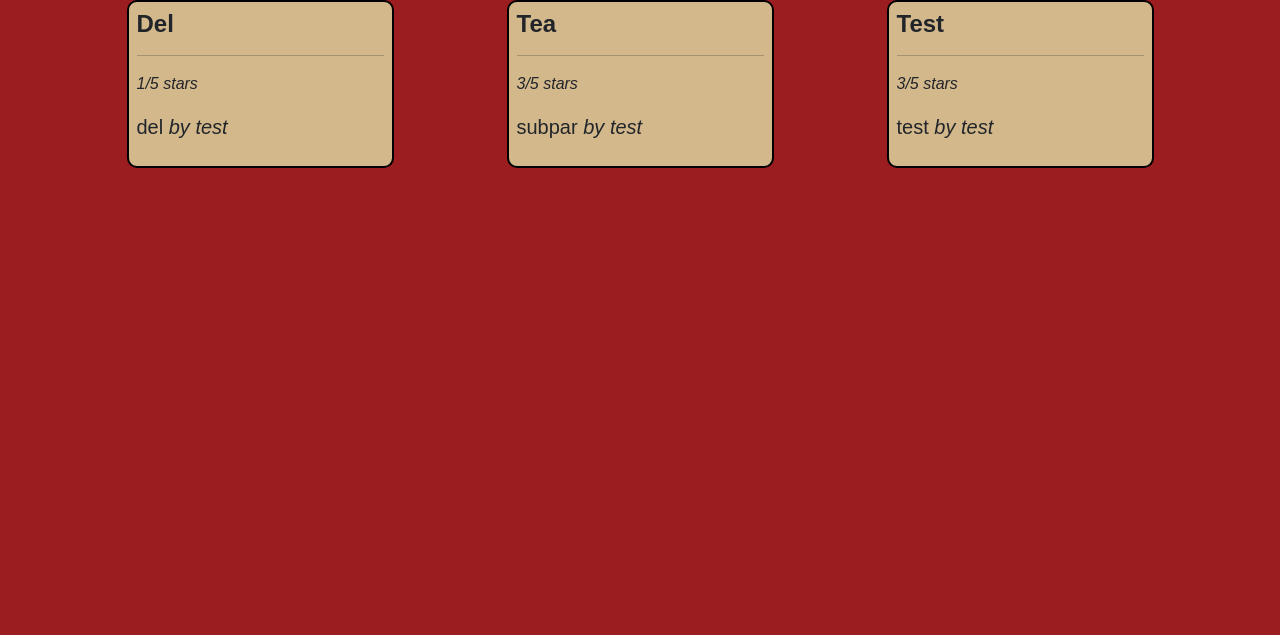
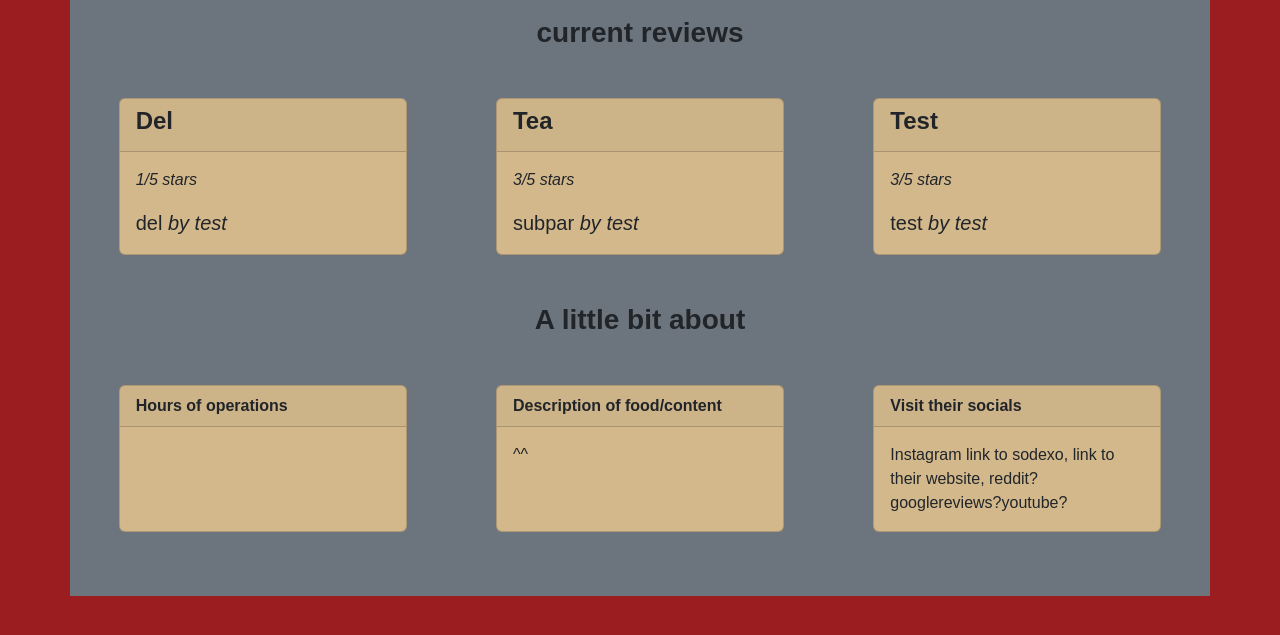
Before and after one commit to aston-evans/sunysnacks, a FastAPI app: page /reviewP/argoReview in a window 1280 px wide. Shown: the part 64-699 px from the top of the page. Run offline with FastAPI, Linux system fonts and the light colour scheme.

Commit message:
added more card and hours description. adjusted the reviews to use cards instead of article elements

```diff
--- a/py_src/templates/blog/base_reviews.html
+++ b/py_src/templates/blog/base_reviews.html
@@ -47,27 +47,64 @@
         </li>
       </ul>
       <li class="nav-item">
-        <a class="nav-link text-black fw-bold" href="auth/login"> Log out</a>
+        <a class="nav-link text-black fw-bold" href="../auth/login"> Log out</a>
       </li>
       </ul>
     </div>
-    </nav>
-  <div> <!--going to add stuff to this. -->
-  <div class="container">
-    <div class="row row-cols-3">
+  </nav>
+  <!--content-->
+  <div class="container border-transparent p-3 bg-secondary ">
+    <h3 class="text-center fw-bold mb-5">{% block location %} {{ location }} {% endblock %} current reviews </h3>
+    <div class="grid row gap-0 row-gap-3">
       {% for review in reviews %}
-      <div class="col d-flex justify-content-center mb-1">
-        <article class="w-75 review p-2">
+      <div class="col d-flex justify-content-center">
+      <div class="card bg-custom" style="width: 18rem;">
+        <div class="card-header">
           <h4 class="text-capitalize fw-bold">{{ review.title }}</h4>
-          <!--going to bold this later and make the font bigger-->
-          <hr class="bg-dark">
-          <p class="fst-italic fs-6"> {{ review.rating }}/5 stars </p>
-          <p class="fs-5 mt-1">{{ review.body }} <i>by {{ review.author }}</i></p>
-          <!--at {{ review.created }} adding this later -->
-        </article>
+        </div>
+      <div class="card-body">
+        <p class="card-text fst-italic fs-6"> {{ review.rating }}/5 stars</p>
+        <p class="card-text fs-5 mt-1"> {{review.body }} <i> by {{review.author}}</i></p>
+        </div>
       </div>
+      </div>
+
       {% endfor %}
+    </div>
+    <h3 class="text-center fw-bold my-5"> A little bit about {% block place %} {{ place }} {% endblock %}</h3>
+    <div class="grid row gap-0 row-gap-3 mb-5">
+      <div class="col d-flex justify-content-center">
+      <div class="card bg-custom" style="width: 18rem;">
+        <div class="card-header fw-bold">Hours of operations
+        </div>
+        <div class="card-body">
+          <p class="card-text"> {% block time %} {{ time }} {% endblock %}</p>
+        </div>
+      </div>
 
+      </div>
+      <div class="col d-flex justify-content-center">
+        <div class="card bg-custom" style="width: 18rem;">
+          <div class="card-header fw-bold">Description of food/content
+          </div>
+          <div class="card-body">
+            <p class="card-text"> ^^</p> <!-- this will become a jinja template.-->
+          </div>
+        </div>
+
+        </div>
+
+        <div class="col d-flex justify-content-center">
+          <div class="card bg-custom" style="width: 18rem;">
+            <div class="card-header fw-bold">Visit their socials
+            </div>
+            <div class="card-body">
+              <p class="card-text"> Instagram link to sodexo, link to their website, reddit?googlereviews?youtube?</p>
+               <!-- this will become a jinja template.-->
+            </div>
+          </div>
+
+          </div>
     </div>
   </div>
 
```
